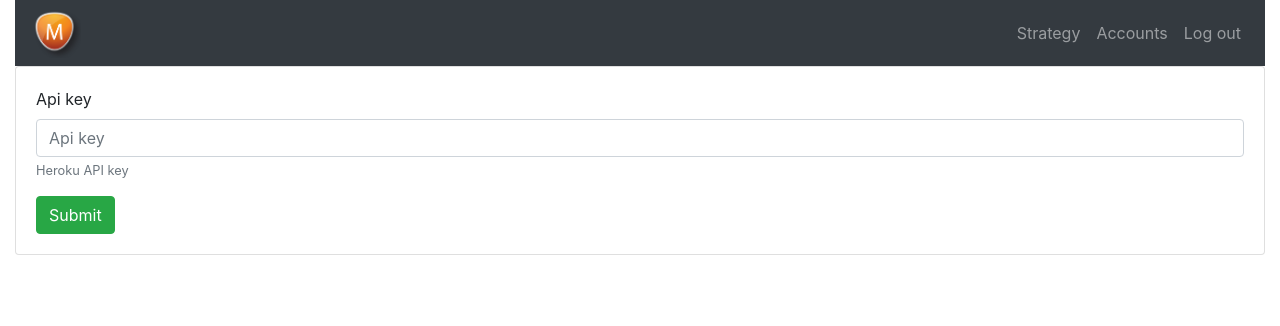
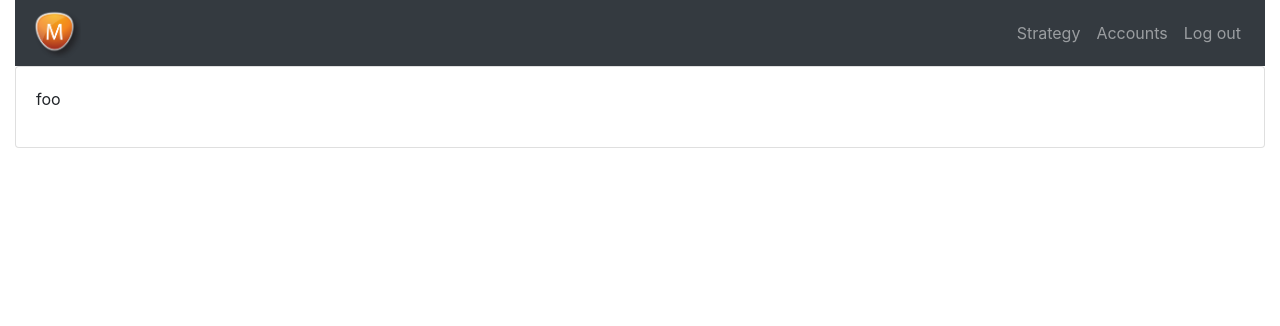
Before and after one commit to kuzentio/mitra, a Django app: page /accounts/ in a window 1280 px wide. Shown: the top 326 px of the page. Run offline with Django 3.2, Linux system fonts and the light colour scheme; the visitor is signed in with stand-in values (Sample User, id 1); data comes from the database, SQL or seed files in the repository; parts of the project's set-up code (start-up, migrations or seed data) failed here and were passed over; some libraries are stand-ins or nearby versions.

Commit message:
remove extras

```diff
--- a/apps/api/urls.py
+++ b/apps/api/urls.py
@@ -2,7 +2,7 @@ from django.conf.urls import url
 
 from apps.api.views import (
     APIOrderView, APIStrategyCreateView,
-    strategy_set_value_view, strategy_delete_key_view, strategy_delete_view, account_heroku_api_settings_view)
+    strategy_set_value_view, strategy_delete_key_view, strategy_delete_view)
 
 app_name = 'api'
 
@@ -15,9 +15,5 @@ urlpatterns = [
     url(r'^strategy/(?P<strategy_uuid>[\w.@+-]+)/key/edit/$', strategy_set_value_view,
         name='strategy_set_value_view'),
     url(r'^strategy/(?P<strategy_uuid>[\w.@+-]+)/key/delete/$', strategy_delete_key_view,
-        name='strategy_delete_key_view'),
-
-    url(r'^accounts/$', account_heroku_api_settings_view,
-        name='account_heroku_credentials_view'),
-
+        name='strategy_delete_key_view')
 ]
--- a/apps/profile_app/factories.py
+++ b/apps/profile_app/factories.py
@@ -22,7 +22,6 @@ class AccountFactory(factory.DjangoModelFactory):
         django_get_or_create = ('user', )
 
     user = factory.SubFactory(UserFactory)
-    # exchange = factory.SubFactory('apps.order.factories.ExchangeFactory')
     exchange = factory.SubFactory(ExchangeFactory)
     email = 'email@example.com'
     username = factory.Faker('user_name')
--- a/apps/profile_app/forms.py
+++ /dev/null
@@ -1,9 +0,0 @@
-from django import forms
-
-from apps.profile_app.models import HerokuCredentials
-
-
-class HerokuCredentialsForm(forms.ModelForm):
-    class Meta:
-        model = HerokuCredentials
-        fields = ['api_key', ]
--- a/apps/profile_app/models.py
+++ b/apps/profile_app/models.py
@@ -13,8 +13,3 @@ class Account(models.Model):
     api_key = models.CharField(max_length=255, blank=True, null=True)
     api_secret = models.CharField(max_length=255, blank=True, null=True)
     is_active = models.BooleanField(default=True, help_text='Is active account on exchange')
-
-
-class HerokuCredentials(models.Model):
-    user = models.ForeignKey(User, on_delete=models.CASCADE)
-    api_key = models.CharField(max_length=255, unique=True, help_text='Heroku API key')
--- a/apps/profile_app/templates/profile_app/accounts.html
+++ b/apps/profile_app/templates/profile_app/accounts.html
@@ -3,16 +3,7 @@
 {% block content %}
     <div class="card">
       <div class="card-body">
-        {% if heroku.api_key %}
-          <h4>Heroku credentials:</h4>
-          API_KEY: {{ heroku.api_key }}
-        {% else %}
-          <form class="form form-horizontal" role="form" method="post" action="{% url 'api:account_heroku_credentials_view' %}">
-          {% bootstrap_form heroku_form %}
-            {% csrf_token %}
-            <button type="submit" class="btn btn-success">Submit</button>
-          </form>
-        {% endif %}
+        <p>foo</p>
       </div>
     </div>
 {% endblock %}
--- a/apps/profile_app/views.py
+++ b/apps/profile_app/views.py
@@ -1,19 +1,6 @@
 from django.contrib.auth.mixins import LoginRequiredMixin
 from django.views.generic import TemplateView
-
-from apps.profile_app.forms import HerokuCredentialsForm
-from apps.profile_app.models import HerokuCredentials
 
 
 class AccountsView(LoginRequiredMixin, TemplateView):
     template_name = 'profile_app/accounts.html'
-
-    def get_context_data(self, **kwargs):
-        context = super(AccountsView, self).get_context_data(**kwargs)
-
-        user = self.request.user
-        heroku, _ = HerokuCredentials.objects.get_or_create(user=user)
-        context['heroku'] = heroku
-        context['heroku_form'] = HerokuCredentialsForm(instance=heroku)
-
-        return context
```
Also changed, not shown: apps/api/views.py (+0 -12 lines), apps/profile_app/admin.py (+1 -6 lines), apps/strategy/utils.py (deleted, +0 -40 lines), apps/order/migrations/0001_initial.py, apps/order/migrations/0002_auto_20181106_2309.py, apps/profile_app/migrations/0001_initial.py.
